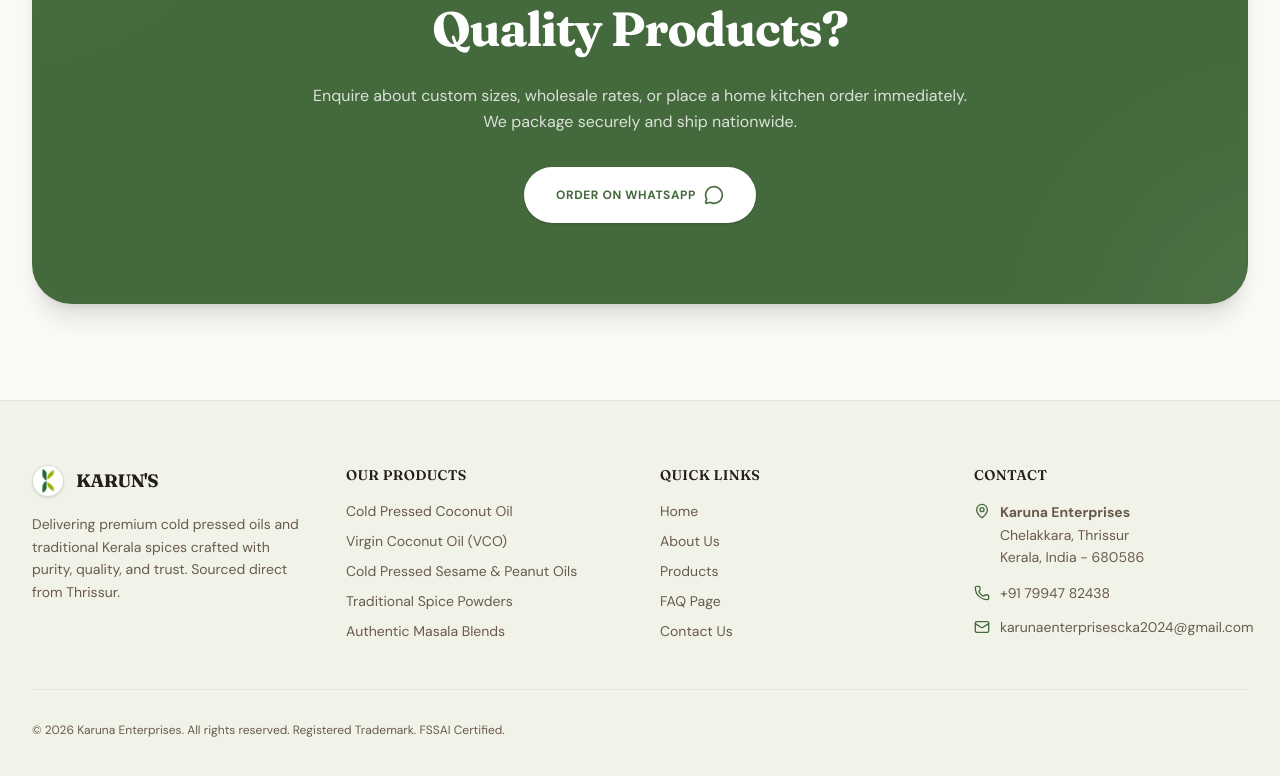
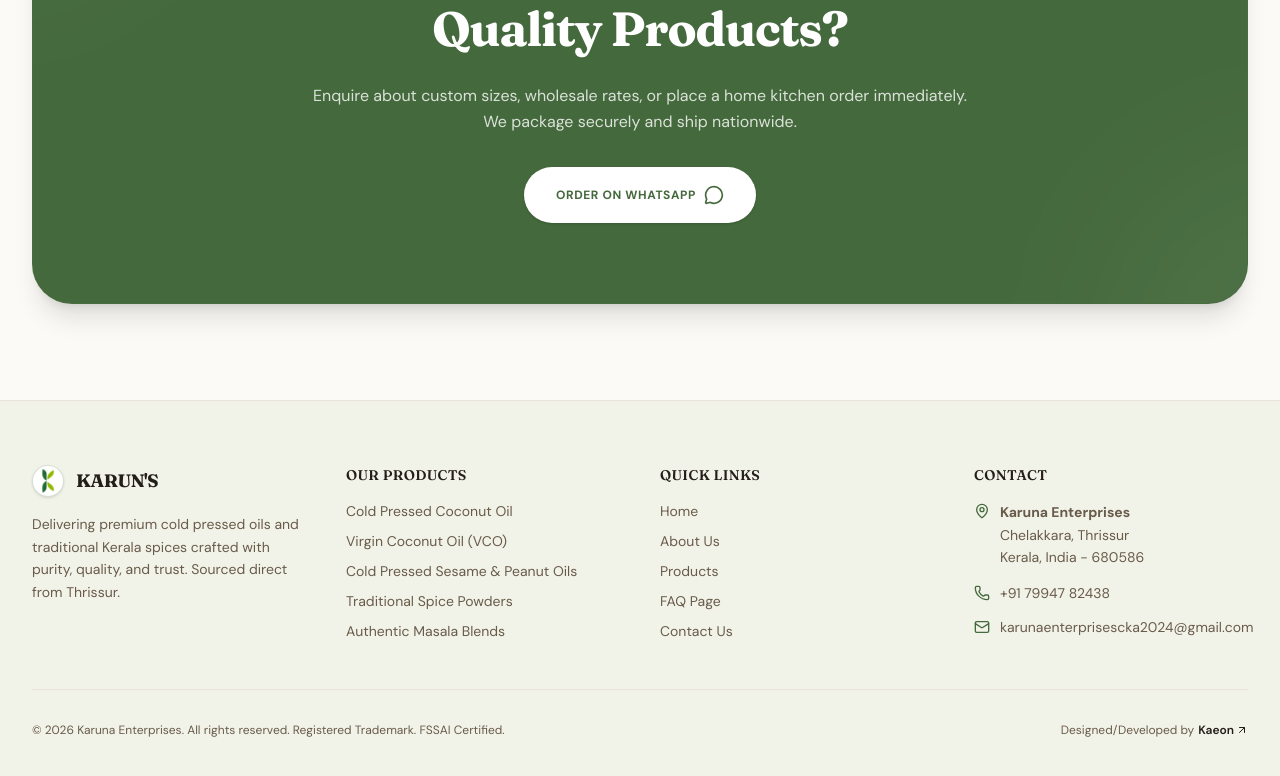
Before and after one commit to karunsoil24/Karunsoil, a Next.js app: page / in a window 1280 px wide. Shown: the part 5004-5780 px from the top of the page. Built offline with nearby package versions, Linux system fonts and the light colour scheme.

Commit message:
chore: restore developer credit in footer

```diff
--- a/src/components/footer.tsx
+++ b/src/components/footer.tsx
@@ -136,7 +136,7 @@
           <p>
             &copy; {new Date().getFullYear()} {siteConfig.legalName}. All rights reserved. Registered Trademark. FSSAI Certified.
           </p>
-          {/* <p className="flex items-center gap-1">
+          <p className="flex items-center gap-1">
             Designed/Developed by{" "}
             <a
               href="https://www.kaeonstudios.com"
@@ -146,7 +146,7 @@
             >
               Kaeon <ArrowUpRight className="w-3 h-3" />
             </a>
-          </p> */}
+          </p>
         </div>
       </div>
     </footer>
```
